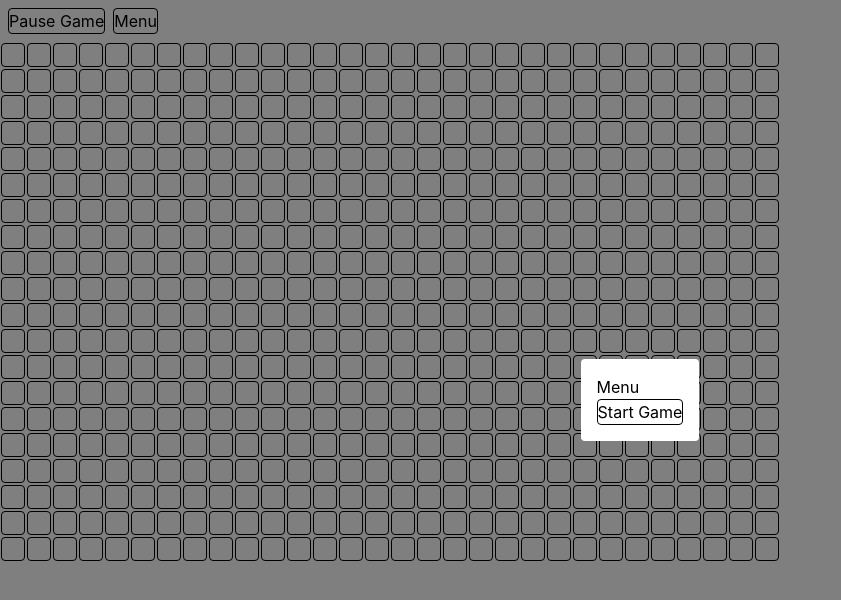
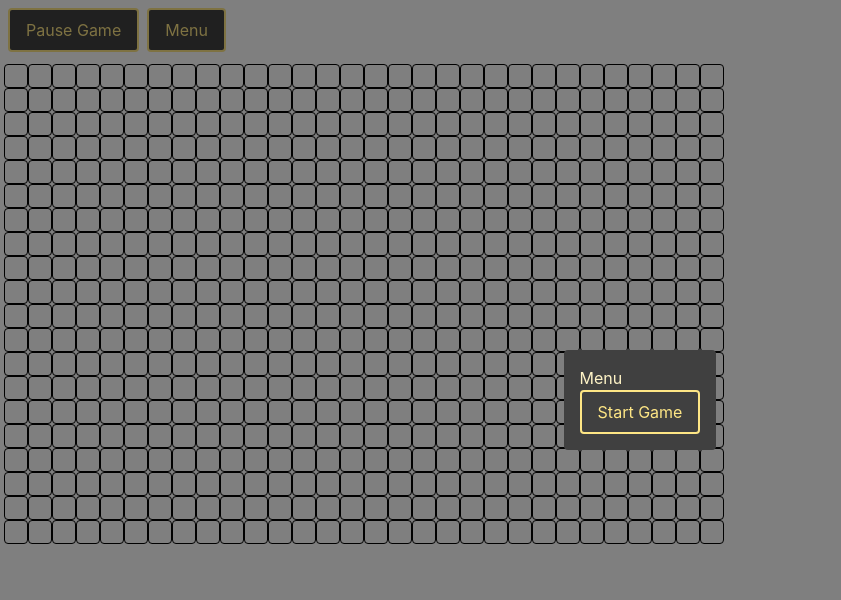
Before and after one commit to 7imio/snake, a React (Vite) app: page / in a window 1280 px wide. Shown: the top 600 px of the page, without its empty margins (0-841 px from the left). Built offline with nearby package versions, Linux system fonts and the light colour scheme.

Commit message:
clean code

```diff
--- a/index.html
+++ b/index.html
@@ -1,9 +1,9 @@
 <!doctype html>
 <html lang="en">
     <head>
-    <meta charset="UTF-8" />
-    <link rel="icon" type="image/svg+xml" href="/favicon.svg" />
-    <meta name="viewport" content="width=device-width, initial-scale=1.0" />
+        <meta charset="UTF-8">
+        <link rel="icon" type="image/svg+xml" href="/favicon.png">
+        <meta name="viewport" content="width=device-width, initial-scale=1.0">
         <title>snake</title>
     </head>
     <body>
--- a/src/components/Cell.tsx
+++ b/src/components/Cell.tsx
@@ -1,27 +1,11 @@
-import type { CellType } from '../types/cellType';
-import type { Coordinates } from '../types/coordinates';
-
 interface CellProps {
-  type: CellType;
-  coords?: Coordinates;
+  color?: string;
 }
-const Cell: React.FC<CellProps> = ({ type }) => {
-  const getBackgroundColorClassName = () => {
-    switch (type) {
-      case 'head':
-        return 'bg-[#32a852]';
-      case 'body':
-        return 'bg-[#84bf94]';
-      case 'food':
-        return 'bg-[#d47d70]';
-      case 'empty':
-      default:
-        return 'bg-transparent';
-    }
-  };
+const Cell: React.FC<CellProps> = ({ color }) => {
   return (
     <div
-      className={`size-6 text-xs flex flex-row justify-center items-center border rounded ${getBackgroundColorClassName()}`}
+      className={`size-6 text-xs flex flex-row justify-center items-center border rounded *:border-gray-300`}
+      style={{ backgroundColor: color }}
     />
   );
 };
--- a/src/components/Grid.tsx
+++ b/src/components/Grid.tsx
@@ -10,7 +10,7 @@ const Grid: React.FC<GridProps> = ({ height, width }) => {
 
   return (
     <div
-      className="grid w-fit gap-0.5 p-px"
+      className="grid w-fit gap-0 p-1"
       style={{
         gridTemplateColumns: `repeat(${width}, max-content)`,
         gridTemplateRows: `repeat(${height}, max-content)`,
@@ -20,7 +20,7 @@ const Grid: React.FC<GridProps> = ({ height, width }) => {
         const column = Math.floor(index / width);
         const row = index % width;
 
-        return <Cell key={`${column}-${row}`} type="empty" coords={{ x: row, y: column }} />;
+        return <Cell key={`${column}-${row}`} />;
       })}
     </div>
   );
--- a/src/components/Layout.tsx
+++ b/src/components/Layout.tsx
@@ -5,6 +5,7 @@ import type { RootState } from '../store/store';
 import { useEffect } from 'react';
 import Modal from './generic/Modal';
 import type { GridConfig } from '../types/GridConfiguration';
+import Button from './generic/Button';
 
 const GameOverOverlay: React.FC = () => {
   const dispatch = useDispatch();
@@ -12,12 +13,8 @@ const GameOverOverlay: React.FC = () => {
   return (
     <Modal>
       <p>Game Over</p>
-      <button className="border-1 border-solid rounded" onClick={() => dispatch(menu())}>
-        Menu
-      </button>
-      <button className="border-1 border-solid rounded" onClick={() => dispatch(startGame())}>
-        Restart Game
-      </button>
+      <Button onClick={() => dispatch(menu())}>Menu</Button>
+      <Button onClick={() => dispatch(startGame())}>Restart Game</Button>
     </Modal>
   );
 };
@@ -27,9 +24,7 @@ const MenuOverlay: React.FC = () => {
   return (
     <Modal>
       <p>Menu</p>
-      <button className="border-1 border-solid rounded" onClick={() => dispatch(startGame())}>
-        Start Game
-      </button>
+      <Button onClick={() => dispatch(startGame())}>Start Game</Button>
     </Modal>
   );
 };
@@ -39,12 +34,8 @@ const PauseOverlay: React.FC = () => {
   return (
     <Modal>
       <p>Paused</p>
-      <button className="border-1 border-solid rounded" onClick={() => dispatch(resumeGame())}>
-        Resume Game
-      </button>
-      <button className="border-1 border-solid rounded" onClick={() => dispatch(menu())}>
-        Menu
-      </button>
+      <Button onClick={() => dispatch(resumeGame())}>Resume Game</Button>
+      <Button onClick={() => dispatch(menu())}>Menu</Button>
     </Modal>
   );
 };
@@ -78,12 +69,8 @@ const Layout: React.FC = () => {
   return (
     <div className="layout w-full h-full">
       <div className="gap-2 flex flex-wrap p-2">
-        <button className="border-1 border-solid rounded" onClick={() => dispatch(pauseGame())}>
-          Pause Game
-        </button>
-        <button className="border-1 border-solid rounded" onClick={() => dispatch(menu())}>
-          Menu
-        </button>
+        <Button onClick={() => dispatch(pauseGame())}>Pause Game</Button>
+        <Button onClick={() => dispatch(menu())}>Menu</Button>
       </div>
 
       {renderOverlay()}
--- /dev/null
+++ b/src/components/generic/Button.tsx
@@ -0,0 +1,11 @@
+const Button: React.FC<{ children: React.ReactNode; onClick?: () => void }> = ({ children, onClick }) => {
+  return (
+    <button
+      className="border-solid rounded bg-neutral-700 text-amber-200 px-4 py-2 hover:bg-neutral-600 border-2 transition ease-in"
+      onClick={onClick}
+    >
+      {children}
+    </button>
+  );
+};
+export default Button;
--- a/src/components/generic/Modal.tsx
+++ b/src/components/generic/Modal.tsx
@@ -1,7 +1,7 @@
-const Modal : React.FC<{ children: React.ReactNode }> = ({ children }) => {
+const Modal: React.FC<{ children: React.ReactNode }> = ({ children }) => {
   return (
     <div className="modal fixed top-0 left-0 w-full h-full flex items-center justify-center bg-black/50">
-      <div className="modal-content bg-white p-4 rounded">{children}</div>
+      <div className="modal-content bg-neutral-700 p-4 rounded gap-1 text-amber-100">{children}</div>
     </div>
   );
 };
--- a/src/types/cellType.ts
+++ /dev/null
@@ -1 +0,0 @@
-export type CellType = 'head' | 'body' | 'empty' | 'food';
```
Also changed, not shown: favicon.png (added). Lines whose indentation alone changed are shown as unchanged.
